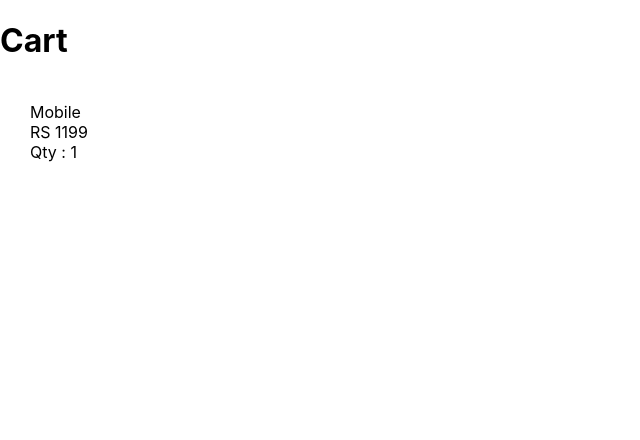
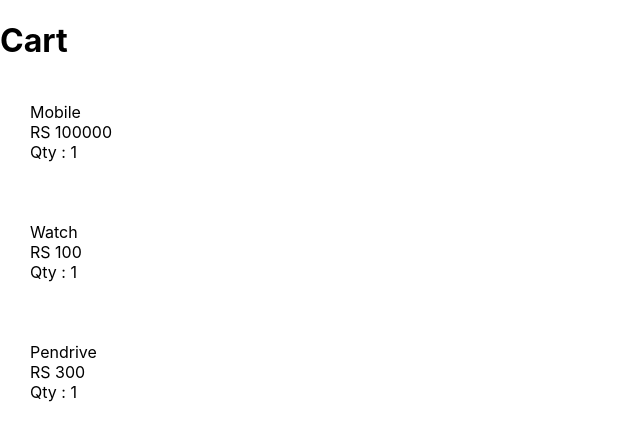
Before and after one commit to harsh123-baba/cart-practice, a React (Create React App) app: page / in a window 1280 px wide. Shown: the top 440 px of the page, without its empty margins (0-640 px from the left). Built offline with nearby package versions, Linux system fonts and the light colour scheme.

Commit message:
cart is rendering

```diff
--- a/src/App.js
+++ b/src/App.js
@@ -1,10 +1,11 @@
 import React from 'react';
+import Cart from "./cart"
 import CartItem from './cartItem';
 function App() {
   return (
     <div className="App">
       <h1>Cart</h1>
-      <CartItem />
+      <Cart />
     </div>
   );
 }
--- /dev/null
+++ b/src/cart.js
@@ -0,0 +1,42 @@
+import React from 'react';
+import CartItem from './cartItem';
+class Cart extends React.Component{
+    constructor(){
+        super();
+        this.state = {
+            products : [
+                {
+                    "title":"Mobile",
+                    "price":100000,
+                    "qty":1,
+                    "id":1
+                },
+                {
+                    "title":"Watch",
+                    "price":100,
+                    "qty":1,
+                    "id":2
+                },
+                {
+                    "title":"Pendrive",
+                    "price":300,
+                    "qty":1,
+                    "id":3
+                }
+            ]
+        }
+    }
+    render(){
+        const {products} = this.state;
+        return(
+            <div className='cart'>
+                {
+                    products.map((product)=>{
+                        return <CartItem product={product} key = {product.id} />
+                    })
+                }
+            </div>
+        )
+    }
+}
+export default Cart;
--- a/src/cartItem.js
+++ b/src/cartItem.js
@@ -1,29 +1,49 @@
 import React, { Component } from 'react';
 
 class CartItem extends Component {
-    constructor(){
-        super();
-        this.state = {
-            "name":"Mobile",
-            "price":100000,
-            "qty":1
-        }
-    }
+    // constructor(){
+    //     super();
+    //     this.state = {
+    //         "name":"Mobile",
+    //         "price":100000,
+    //         "qty":1
+    //     }
+    // }
+
+    // onIncreaseQty = ()=>{
+    //     // console.log("Added clicked");
+
+    //     this.setState({
+    //         qty : this.state.qty+1
+    //     })
+    // }
+    // onDecreaseQty = ()=>{
+    //     // console.log("decrease clicked");
+    //     if(this.state.qty <= 0){
+    //         return;
+    //     }
+    //     this.setState({
+    //         qty : this.state.qty-1
+    //     })
+    // }
+    // onDelete = () =>{
+    //     console.log("delete clicked");
+    // }
     render() {
-
+        const {price, title, qty} = this.props.product;
         return (
             <div className='cart-item'>
-                <div className='left-block'>
+                <div className='l eft-block'>
                     <img  />
                 </div>
                 <div className='right-block'>
-                    <div >{this.state.name}</div>
-                    <div >RS 1199</div>
-                    <div >Qty : 1</div>
+                    <div >{title}</div>
+                    <div >RS {price}</div>
+                    <div >Qty : {qty}</div>
                     <div className='cart-item-actions'>
-                        {/* <img className='action-icons' onClick={() => onIncreaseQty(product)} src="https://cdn-icons-png.flaticon.com/512/992/992651.png" />
-                        <img className='action-icons' onClick={() => onDecreaseQty(product)} src="https://cdn-icons-png.flaticon.com/512/992/992683.png" />
-                        <img className='action-icons' onClick={() => onDelete(product.id)} src="https://cdn-icons-png.flaticon.com/512/3405/3405244.png" /> */}
+                        {/* <img className='action-icons' onClick={this.onIncreaseQty} src="https://cdn-icons-png.flaticon.com/512/992/992651.png" />
+                        <img className='action-icons' onClick={this.onDecreaseQty} src="https://cdn-icons-png.flaticon.com/512/992/992683.png" />
+                        <img className='action-icons' onClick={this.onDelete} src="https://cdn-icons-png.flaticon.com/512/3405/3405244.png" /> */}
                     </div>
                 </div>
             </div>
```
